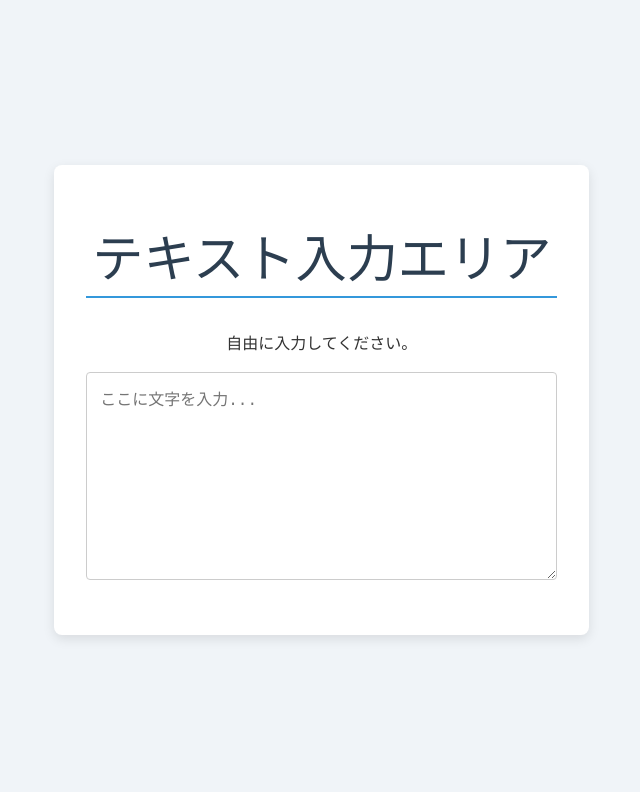
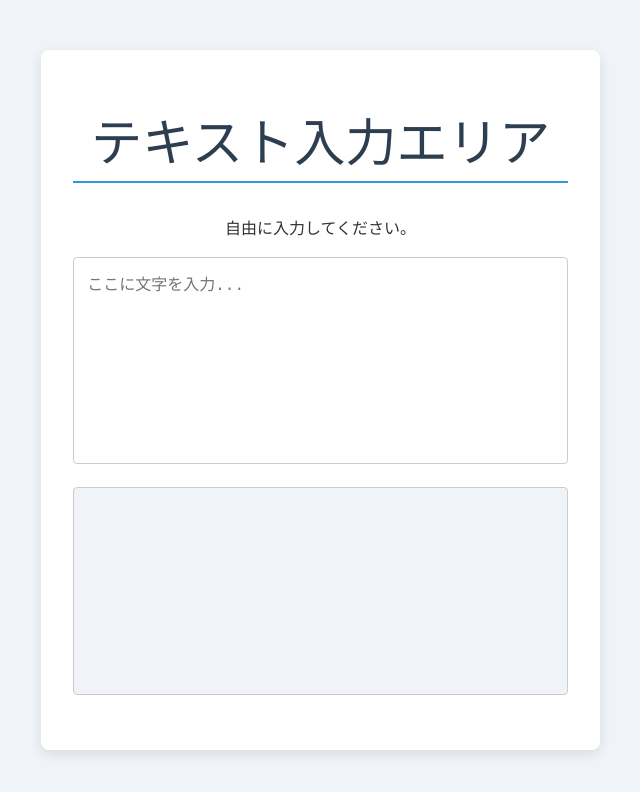
Before and after one commit to harumaki1220/hohokekyo, a React (Vite) app: page / in a window 1280 px wide. Shown: the top 792 px of the page, without its empty margins (324-964 px from the left). Built offline with nearby package versions, Linux system fonts and the light colour scheme.

Commit message:
feat: テキストの出力エリアを追加

```diff
--- a/src/App.module.css
+++ b/src/App.module.css
@@ -25,7 +25,7 @@ h1 {
   padding-bottom: 0.5rem;
 }
 
-textarea {
+.textarea {
   width: 100%;
   padding: 0.8rem;
   margin-bottom: 1rem;
@@ -34,4 +34,23 @@ textarea {
   font-size: 1rem;
   box-sizing: border-box;
   text-align: left;
+  resize: none;
 }
+
+.textareaOutput {
+  width: 100%;
+  padding: 0.8rem;
+  margin-bottom: 1rem;
+  border-radius: 4px;
+  border: 1px solid #ccc;
+  font-size: 1rem;
+  box-sizing: border-box;
+  text-align: left;
+  background-color: #f0f4f8;
+  color: #555;
+  resize: none;
+}
+
+.textareaOutput:focus {
+  outline: none;
+}
--- a/src/App.tsx
+++ b/src/App.tsx
@@ -16,6 +16,8 @@ function App() {
         value={text}
         onChange={(e) => setText(e.target.value)}
       />
+
+      <textarea rows={10} className={styles.textareaOutput} value={text} readOnly />
     </div>
   );
 }
```
